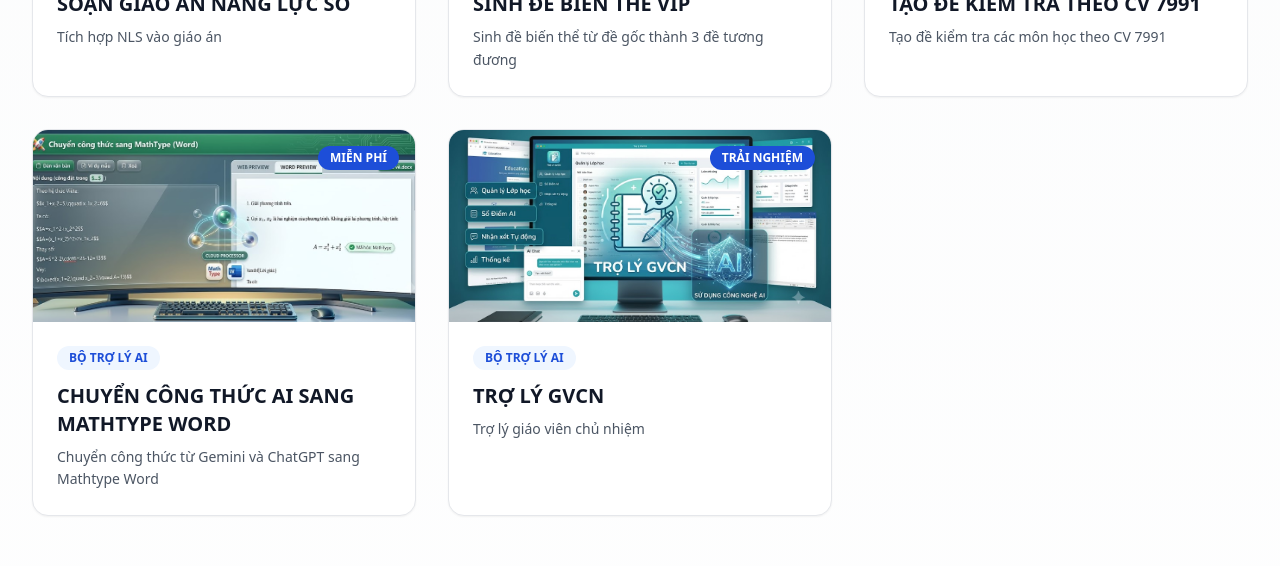
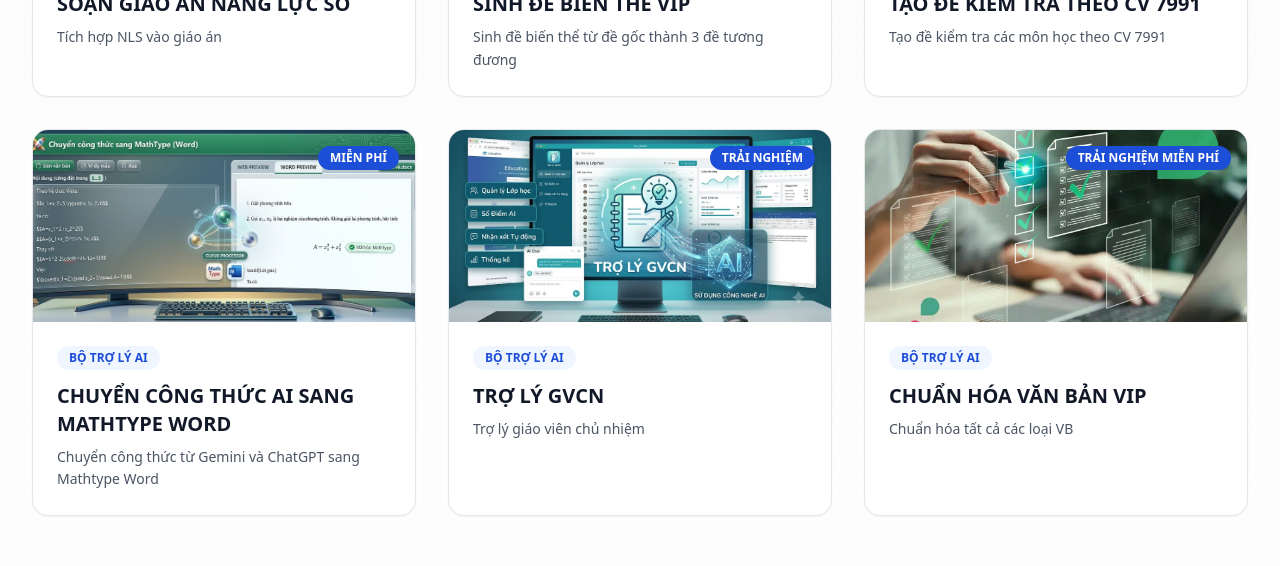
Before and after one commit to quangcaodongyen-sketch/GiaoVienAIToanNang2, a React (Vite) app: page / in a window 1280 px wide. Shown: the part 1420-1986 px from the top of the page. Built offline with nearby package versions, Linux system fonts and the light colour scheme; no server answers.

Commit message:
Add files via upload

```diff
--- a/src/data/apps.ts
+++ b/src/data/apps.ts
@@ -73,16 +73,16 @@ export const apps: AppCard[] = [
     "order": 1
   },
   {
-    "id": "toan-nang",
-    "title": "TẠO ĐỀ THI TOÀN NĂNG",
-    "description": "App tạo đề thi vào 10, đề tốt nghiệp THPT, đề học kì các môn các cấp",
-    "image": "/toannang.png",
-    "url": "https://taodethitoannang.vercel.app/",
-    "category": "TẠO ĐỀ THI",
+    "id": "chuanhoavanbanvip",
+    "title": "CHUẨN HÓA VĂN BẢN VIP",
+    "description": "Chuẩn hóa tất cả các loại VB",
+    "image": "/chuanhoavanbanvip.jpg",
+    "url": "https://chuan-hoa-vb-vip.vercel.app/",
+    "category": "BỘ TRỢ LÝ AI",
     "badge": "TRẢI NGHIỆM MIỄN PHÍ",
-    "active": false,
+    "active": true,
     "featured": false,
-    "order": 1
+    "order": 2
   },
   {
     "id": "thi-gvg",
```
Also changed, not shown: public/chuanhoavanbanvip.jpg (added).
